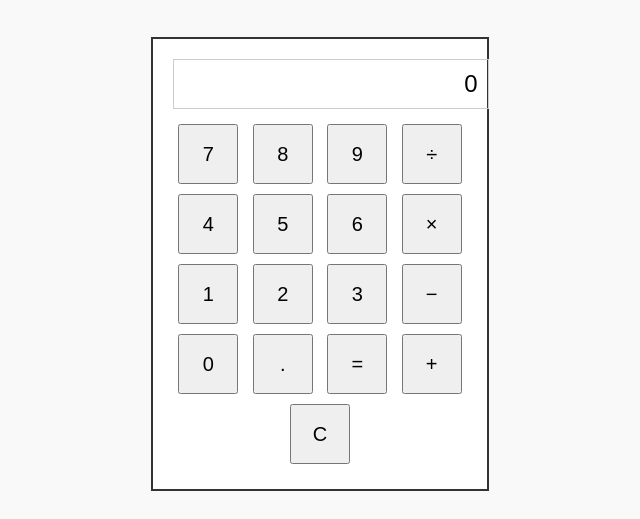
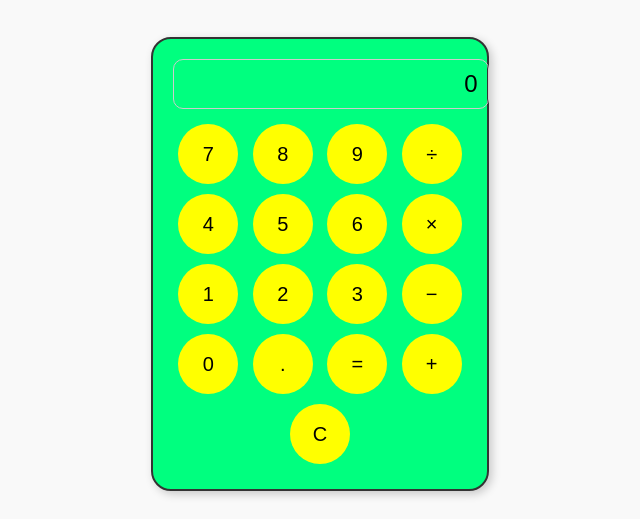
Before and after one commit to kikisinfinities/kikisinfinities.github.io, a plain HTML site: page index.html in a window 1280 px wide. Shown: the part 479-998 px from the top of the page, without its empty margins (320-960 px from the left). Drawn offline with Linux system fonts and the light colour scheme.

Commit message:
Update index.html

```diff
--- a/index.html
+++ b/index.html
@@ -45,7 +45,9 @@
   display: inline-block;
   border: 2px solid #333;
   padding: 20px;
-      background: white;
+  background: springgreen;
+  border-radius: 20px; /* Rounded corners */
+  box-shadow: 3px 3px 10px rgba(0, 0, 0, 0.2);
 }
 
 .calc-display {
@@ -55,6 +57,7 @@
   width: 100%;
   text-align: right;
   border: 1px solid #ccc;
+  border-radius: 10px; /* Rounded corners for display */
 }
 
 .calc-buttons button {
@@ -63,6 +66,14 @@
   font-size: 20px;
   margin: 5px;
   cursor: pointer;
+  background-color: yellow;
+  border: none;
+  border-radius: 50%; /* Make buttons circular */
+  transition: transform 0.1s;
+}
+
+    .calc-buttons button:hover {
+  transform: scale(1.05);
 }
   </style>
 </head>
```
Lines whose indentation alone changed are shown as unchanged.
